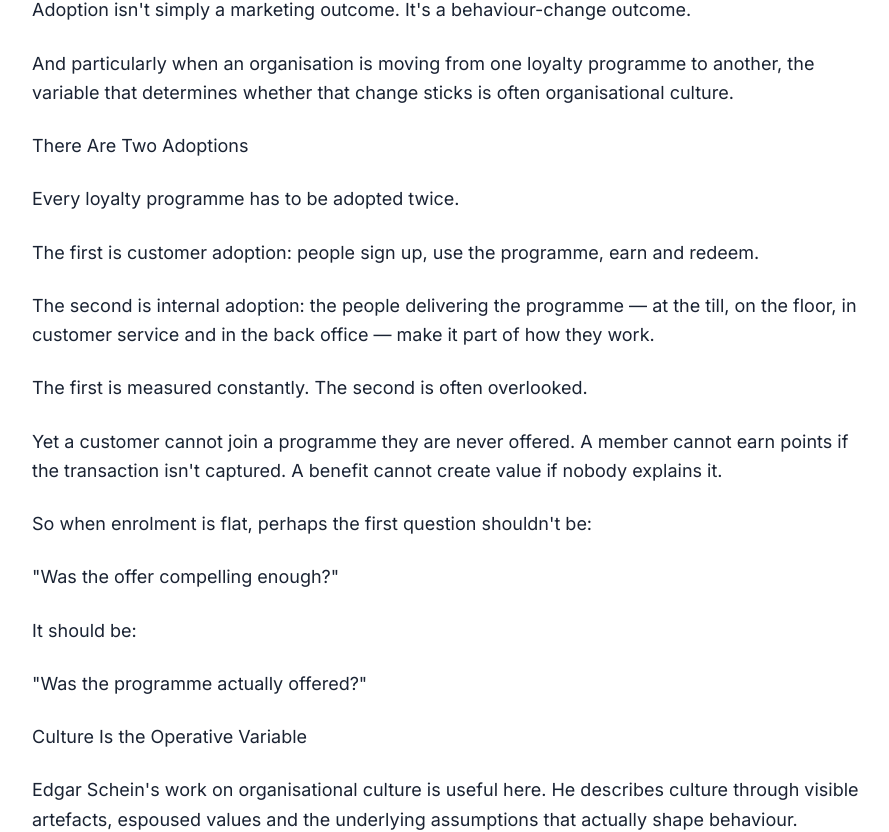
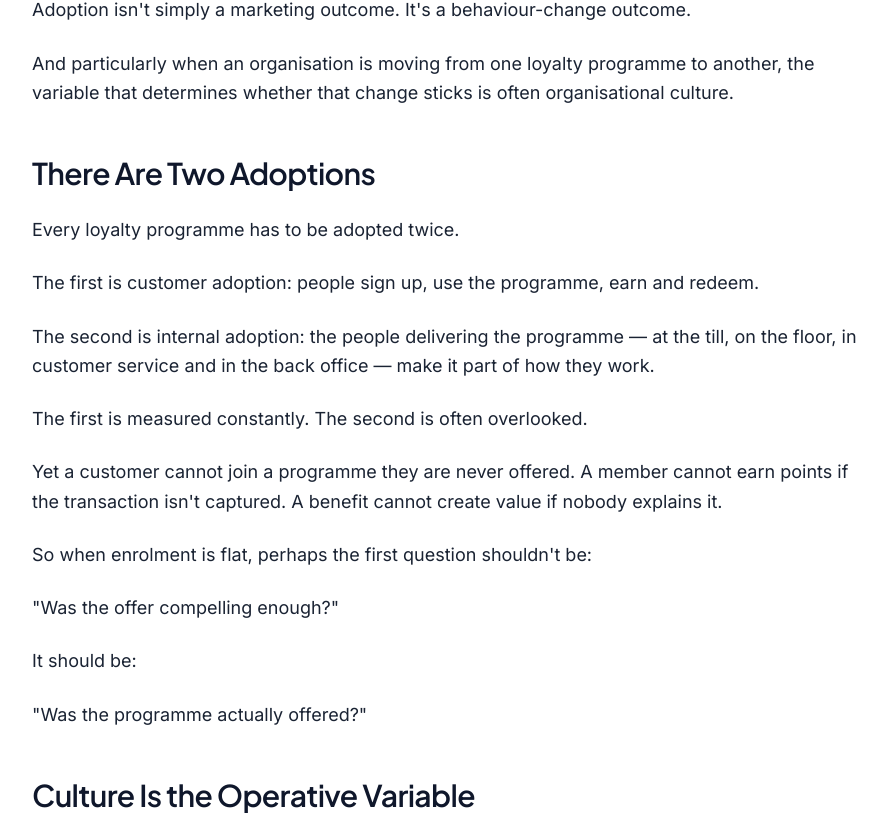
Before and after one commit to Washington-Karanja/StringBuilder, a Next.js app: page /articles/culture-not-campaigns in a window 1280 px wide. Shown: the part 1373-2205 px from the top of the page, without its empty margins (192-1081 px from the left). Built offline with nearby package versions, Linux system fonts and the light colour scheme; no server answers.

Commit message:
feature/fix-slug-keys

```diff
--- a/src/app/articles/[slug]/page.tsx
+++ b/src/app/articles/[slug]/page.tsx
@@ -84,9 +84,20 @@ export default async function ArticlePage({ params }: { params: Promise<{ slug:
 
       {/* Article content */}
       <div className="mt-12 space-y-6 text-base leading-relaxed text-foreground sm:text-lg">
-        {post.body.map((paragraph, i) => (
-          <p key={i}>{paragraph}</p>
-        ))}
+        {post.body.map((paragraph, i) => {
+          const text = paragraph.trim();
+          const isShortHeading =
+            text.length > 0 &&
+            text.length < 80 &&
+            !/[.!?]["']?$/.test(text) &&
+            text.split(/\s+/).filter((w) => /^[A-Z]/.test(w)).length >= text.split(/\s+/).length * 0.6;
+
+          if (isShortHeading) {
+            return <h2 key={i} className="mt-12 text-2xl font-semibold text-primary sm:text-3xl">{text}</h2>;
+          }
+
+          return <p key={i}>{paragraph}</p>;
+        })}
       </div>
 
 
```
Also changed, not shown: 1 other file (tests, documents, lock files or other folders).
